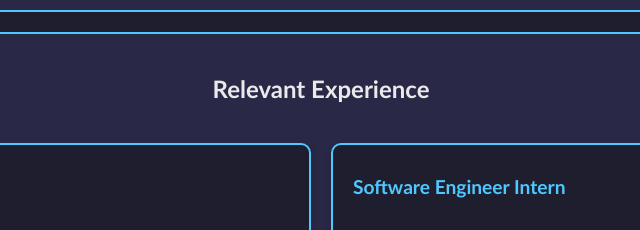
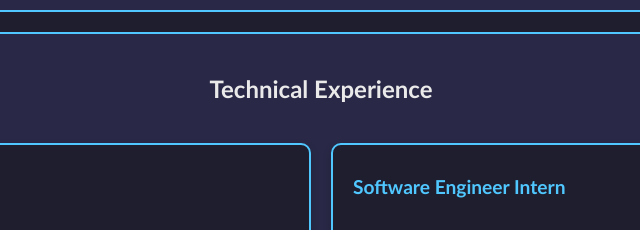
Before and after one commit to SamarthK1/SamarthK1, a plain HTML site: page index.html in a window 1280 px wide. Shown: the part 790-1020 px from the top of the page, 319-959 px from the left. Drawn offline with Linux system fonts and the light colour scheme.

Commit message:
Update index.html
Updating experience section to technical experience.

```diff
--- a/index.html
+++ b/index.html
@@ -89,7 +89,7 @@
 
     <!-- Experience Section-->
     <section id="experience" class="experience_section">
-        <h2> Relevant Experience </h2>
+        <h2> Technical Experience </h2>
         <div class="experience">
             <div class="job">
                 <h3> IT Systems Intern </h3>
```
